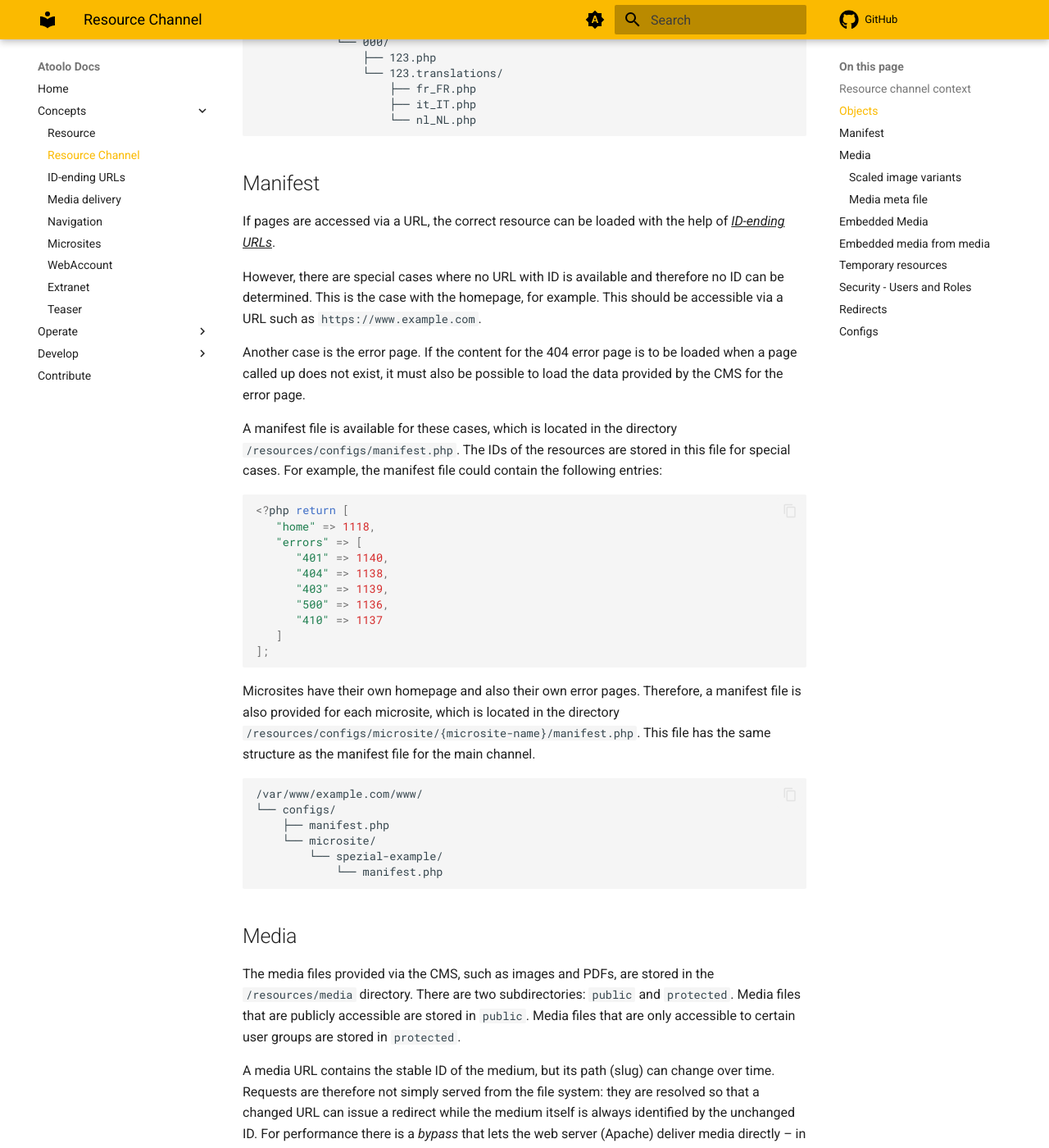
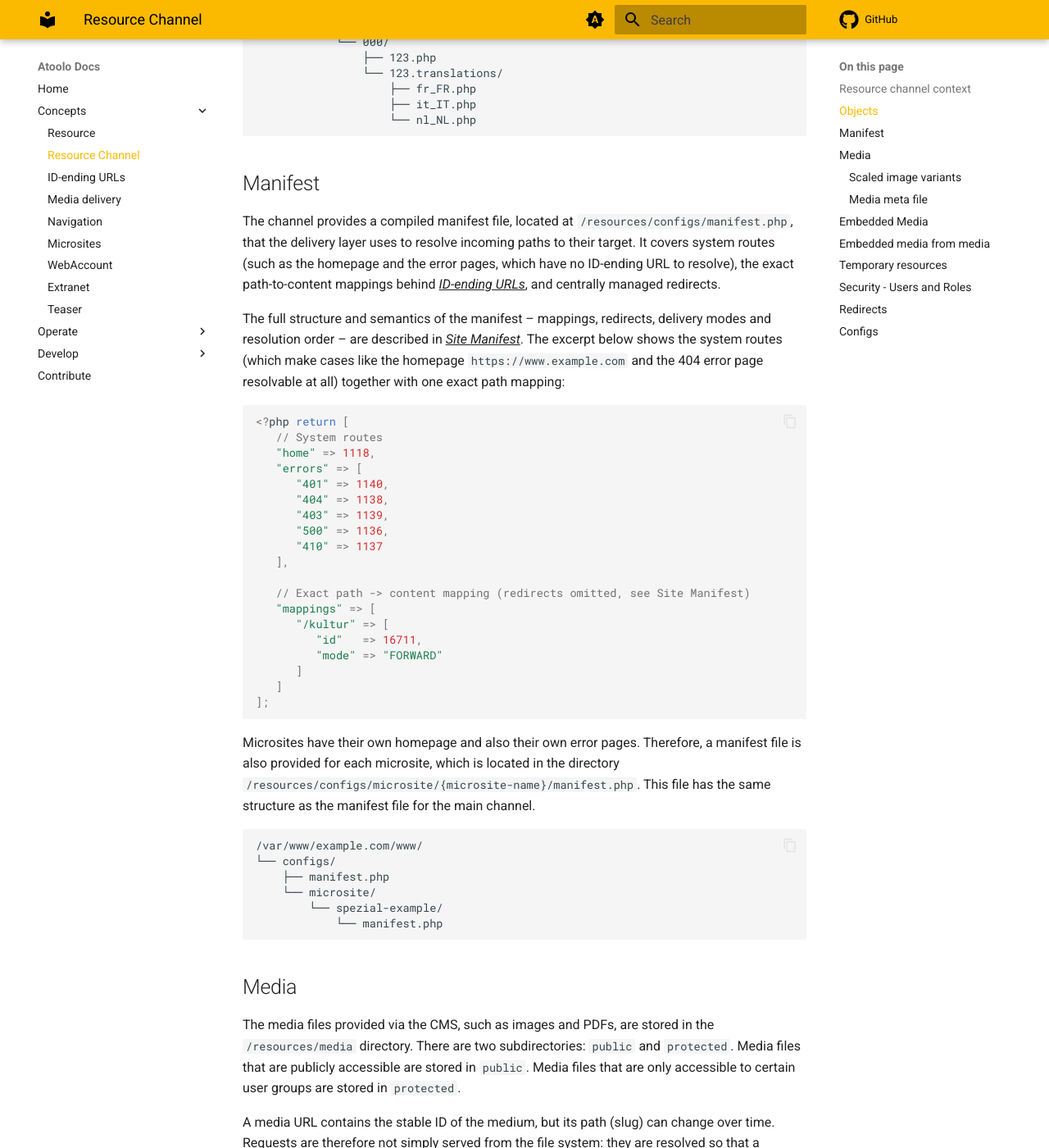
Before and after one commit to sitepark/atoolo-docs, an MkDocs documentation site: the page built from docs/concepts/resource-channel.md, in a window 1280 px wide and 1400 px high, scrolled down 2135 px. Shown: the whole window at 82% size. Built offline with MkDocs 1.6.1 and Material for MkDocs 9.7.7, drawn with Linux system fonts in a browser that asks for light colours; comment, search, counter and statistics services are not loaded; some of the changed text lies outside the part shown.

Commit message:
docs: deduplicate Site Manifest documentation
Make id-ending-urls.md the canonical source for the Site Manifest
structure and semantics; reduce the resource-channel.md manifest section
to the physical location plus a minimal example and cross-links.

Move resolver-specific topics (resolution order, path normalization)
into their own "Resolution" section instead of nesting them under
"Site Manifest".

Co-Authored-By: Claude Opus 4.8 (1M context) <noreply@anthropic.com>

````diff
--- a/docs/concepts/resource-channel.md
+++ b/docs/concepts/resource-channel.md
@@ -79,16 +79,13 @@ The CMS can automatically translate the textual data of a resource. The complete
 
 ## Manifest
 
-If pages are accessed via a URL, the correct resource can be loaded with the help of [ID-ending URLs](id-ending-urls.md).
+The channel provides a compiled manifest file, located at `/resources/configs/manifest.php`, that the delivery layer uses to resolve incoming paths to their target. It covers system routes (such as the homepage and the error pages, which have no ID-ending URL to resolve), the exact path-to-content mappings behind [ID-ending URLs](id-ending-urls.md), and centrally managed redirects.
 
-However, there are special cases where no URL with ID is available and therefore no ID can be determined. This is the case with the homepage, for example. This should be accessible via a URL such as `https://www.example.com`.
-
-Another case is the error page. If the content for the 404 error page is to be loaded when a page called up does not exist, it must also be possible to load the data provided by the CMS for the error page.
-
-A manifest file is available for these cases, which is located in the directory `/resources/configs/manifest.php`. The IDs of the resources are stored in this file for special cases. For example, the manifest file could contain the following entries:
+The full structure and semantics of the manifest – mappings, redirects, delivery modes and resolution order – are described in [Site Manifest](id-ending-urls.md#site-manifest). The excerpt below shows the system routes (which make cases like the homepage `https://www.example.com` and the 404 error page resolvable at all) together with one exact path mapping:
 
 ```php
 <?php return [
+   // System routes
    "home" => 1118,
    "errors" => [
       "401" => 1140,
@@ -96,6 +93,14 @@ A manifest file is available for these cases, which is located in the directory
       "403" => 1139,
       "500" => 1136,
       "410" => 1137
+   ],
+
+   // Exact path -> content mapping (redirects omitted, see Site Manifest)
+   "mappings" => [
+      "/kultur" => [
+         "id"   => 16711,
+         "mode" => "FORWARD"
+      ]
    ]
 ];
 ```
@@ -281,7 +286,7 @@ Here the CMS can store alias and redirect rules that are evaluated by the routin
 
 ## Configs
 
-Any configuration files provided by the CMS can be stored below `/resources/configs`. These are evaluated by various Atoolo bundles. For example, the manifest file, which is stored under `/resources/configs/manifest.php`, contains information about the IDs of the resources for special cases such as the homepage and the error pages.
+Any configuration files provided by the CMS can be stored below `/resources/configs`. These are evaluated by various Atoolo bundles. For example, the [Site Manifest](id-ending-urls.md#site-manifest) is stored under `/resources/configs/manifest.php` (see the [Manifest](#manifest) section above).
 
 Possible configuration directories can be:
 
````
Also changed, not shown: docs/concepts/id-ending-urls.md (+6 -2 lines).
